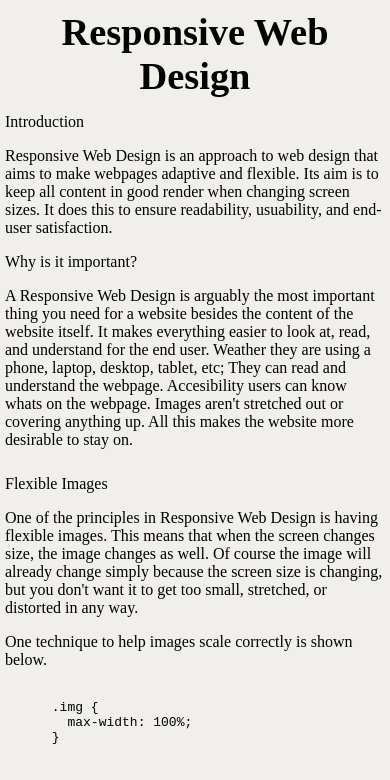
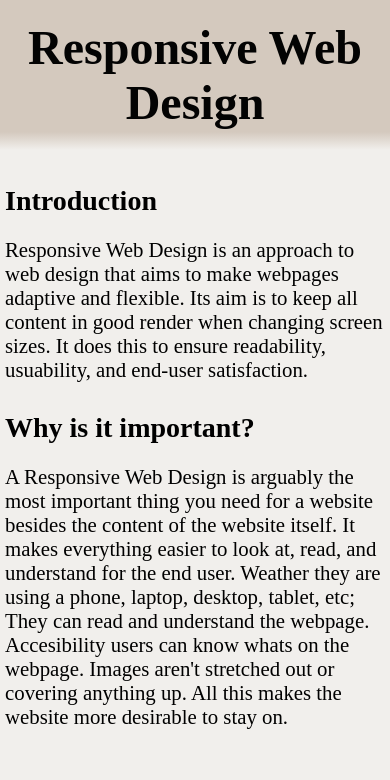
Before and after one commit to GojuNoah/Technical-Documentation-Page, a plain HTML site: page index.html in a window 390 px wide. Shown: the top 780 px of the page. Drawn offline with Linux system fonts and the light colour scheme.

Commit message:
better navbar and headers

```diff
--- a/src/css/styles.css
+++ b/src/css/styles.css
@@ -20,6 +20,7 @@ body {
   #navbar {
     width: 100%;
     text-align: center;
+    background: linear-gradient(#D4C9BE 88%, #F1EFEC);
   }
   #navbar ul {
     padding: 0;
@@ -29,10 +30,19 @@ body {
     display: none;
   }
   #navbar header {
-    font-size: 2.4em;
+    font-size: 3rem;
+    font-weight: 700;
+    width: auto;
+    padding: 20px;
+  }
+  .main-section {
+    font-size: 1.3rem;
+    font-weight: 500;
+  }
+  .main-section header {
+    font-size: 1.75rem;
     font-weight: 600;
-    width: auto;
-    padding: 10px;
+    margin-top: 30px;
   }
   pre, code {
     white-space: pre-wrap;
@@ -45,7 +55,7 @@ body {
     margin-left: 30%;
   }
   .main-section header {
-    font-size: 1.5em;
+    font-size: 1.5rem;
     font-weight: 600;
   }
   #conclusion li a:hover {
@@ -93,11 +103,11 @@ body {
     border: 1px solid black;
     text-align: left;
     padding: 10px;
-    font-size: 1.5em;
+    font-size: 1.5rem;
     margin: .5px;
   }
   #navbar header {
-    font-size: 2.5em;
+    font-size: 2.5rem;
     text-align: left;
     padding: 10px;
     font-weight: 600;
```
